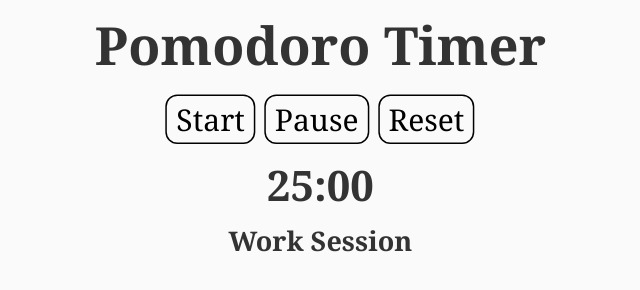
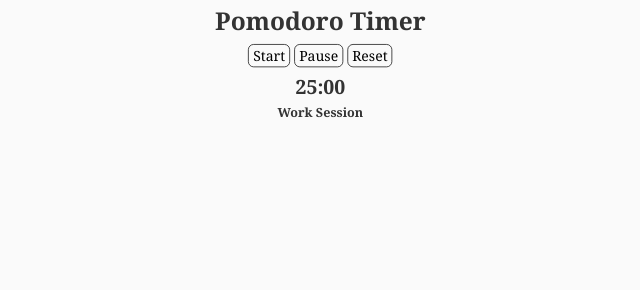
Before and after one commit to lauraducret/notion-pomodoro, a plain HTML site: page index.html in a window 1280 px wide. Shown: the whole page, without its empty margins (320-960 px from the left). Drawn offline with Linux system fonts and the light colour scheme.

Commit message:
scale 0.7

```diff
--- a/style.css
+++ b/style.css
@@ -29,7 +29,7 @@ html, body {
     margin: 0;
   }
   .scale-wrapper {
-    transform: scale(1.5);         /* Make the whole content 50% larger */
+    transform: scale(0.7);         /* Make the whole content 50% larger */
     transform-origin: top center;  /* Anchor it to the top */
   }
 
```
